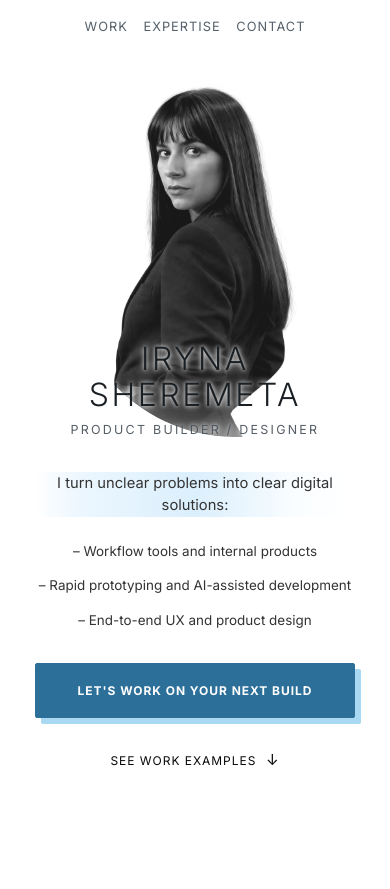
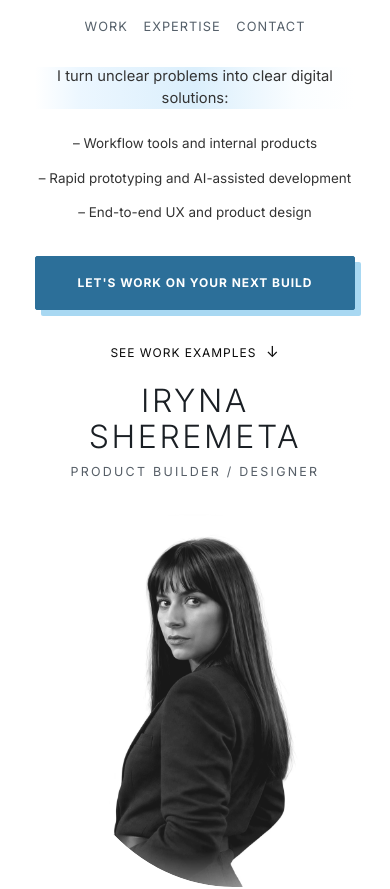
Before and after one commit to Irene2828/porfoliojuly, a Next.js app: page / in a window 390 px wide. Shown: the top 889 px of the page. Built offline with nearby package versions, Linux system fonts and the light colour scheme; no server answers; the database is empty; a web font is replaced by a local one.

Commit message:
Mobile: reorder hero so name and title sit cleanly above the centered image

```diff
--- a/src/app/components/Hero.css
+++ b/src/app/components/Hero.css
@@ -368,9 +368,9 @@
     height: auto;
     aspect-ratio: 3 / 4;
     flex: none;
-    margin: 0 auto !important;
+    margin: 0 auto 2rem auto !important; /* normal bottom margin now */
     transform: none !important;
-    order: -1;
+    order: 2 !important; /* positioned after name group */
     position: relative;
     display: flex;
     justify-content: center;
@@ -391,10 +391,10 @@
     display: none;
   }
 
-  /* Name group: positioned absolutely or pulled up on top of visual */
+  /* Name group: positioned above visual */
   .hero-name-group {
     width: 100% !important;
-    margin-top: -6rem !important;
+    margin-top: 0 !important; /* reset negative pull-up */
     margin-bottom: 2rem !important;
     align-items: center !important;
     justify-content: center !important;
@@ -403,7 +403,7 @@
     text-align: center !important;
     position: relative;
     z-index: 10;
-    text-shadow: 0 2px 10px rgba(255, 255, 255, 0.9), 0 0 4px rgba(255, 255, 255, 1);
+    order: 1 !important; /* positioned first */
   }
 
   .hero-name-group .hero-text {
```
